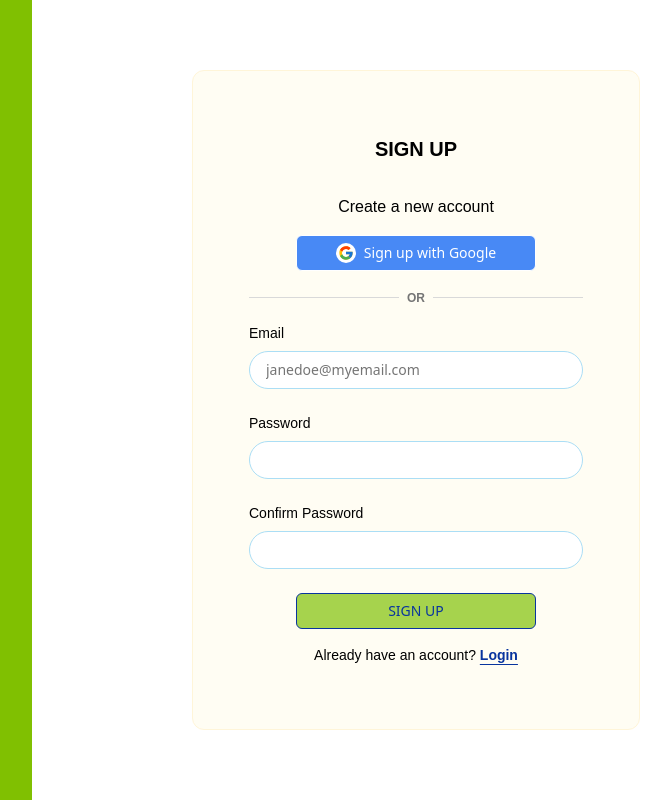
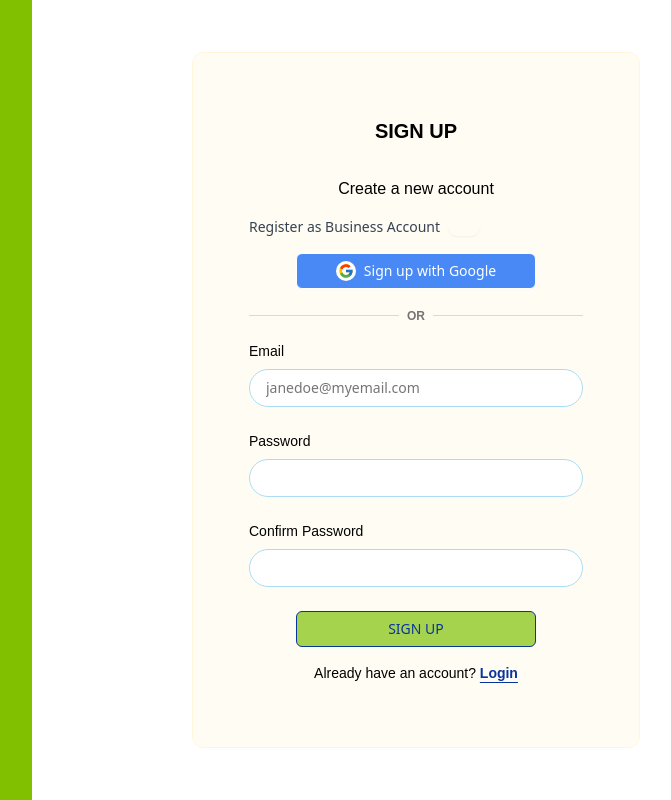
Before and after one commit to ochovhaniuk98/PRJ566NBB-02, a Next.js app in the folder biteclub/: page /sign-up in a window 1280 px wide. Shown: the whole page, without its empty margins (608-1279 px from the left). Built offline with nearby package versions, Linux system fonts and the light colour scheme; a web font is replaced by a local one.

Commit message:
UPDATE: (Comments) for switching logic. Moving Switch to SignUp form.

```diff
--- a/biteclub/src/app/(auth)/account-setup/avatar.jsx
+++ b/biteclub/src/app/(auth)/account-setup/avatar.jsx
@@ -1,6 +1,8 @@
+// TODO: change supabase logic to cloudinary logic for user avatar
+
 'use client'
+
 import React, { useEffect, useState } from 'react'
-// import { createClient } from '@/utils/supabase/client'
 import { createClient } from "@/lib/auth/client";
 import Image from 'next/image'
 
--- a/biteclub/src/app/(auth)/callback/route.js
+++ b/biteclub/src/app/(auth)/callback/route.js
@@ -28,7 +28,7 @@ export async function GET(request) {
   // Check if user has already onboarded
   const hasOnboarded = user.user_metadata?.hasOnboarded === true;
 
-  const target = hasOnboarded ? '/users' : '/account-setup'; //onboarding
+  const target = hasOnboarded ? '/users' : '/account-setup';
 
   const forwardedHost = request.headers.get('x-forwarded-host');
   const isLocalEnv = process.env.NODE_ENV === 'development';
--- a/biteclub/src/components/auth/Sign-up-form.jsx
+++ b/biteclub/src/components/auth/Sign-up-form.jsx
@@ -6,6 +6,7 @@ import { Button } from '@/components/auth/ui/Button';
 import { Card, CardContent, CardDescription, CardHeader, CardTitle } from '@/components/auth/ui/Card';
 import { Input } from '@/components/auth/ui/Input';
 import { Label } from '@/components/auth/ui/Label';
+import { Switch } from '@/components/auth/ui/Switch';
 import Link from 'next/link';
 import { useRouter } from 'next/navigation';
 import { useState } from 'react';
@@ -16,8 +17,19 @@ export function SignUpForm({ className, ...props }) {
   const [repeatPassword, setRepeatPassword] = useState('');
   const [error, setError] = useState(null);
   const [isLoading, setIsLoading] = useState(false);
+  const [userType, setUserType] = useState(false); // Switch: Business Account -> True
   const router = useRouter();
 
+  // TODO:
+  // Connect to MongoDB and Create user schema: Business vs General
+  // This function will be used in the handleSignUp() and handleGoogleLogin() functions, once user click on sign up, the schema will be created and stored to the mongoDB
+  // - If userType is True -> create business user
+  // - If userType is False -> create general user
+
+  // TODO: Remove "Switch" Logic in (auth)/account-form afterwards.
+  // After signup, we retrieve userType from MongoDB, and redirect them to account-setup
+
+  // Supabase Auth
   // Email Sign Up
   const handleSignUp = async e => {
     e.preventDefault();
@@ -35,7 +47,6 @@ export function SignUpForm({ className, ...props }) {
         email,
         password,
         options: {
-          // emailRedirectTo: `${window.location.origin}/onboarding`,
           emailRedirectTo: `${window.location.origin}/callback`,
         },
       });
@@ -46,6 +57,8 @@ export function SignUpForm({ className, ...props }) {
     } finally {
       setIsLoading(false);
     }
+
+    // Use the defined function to CREATE USER IN MONGODB
   };
 
   // Google Sign Up
@@ -74,6 +87,8 @@ export function SignUpForm({ className, ...props }) {
     } finally {
       setIsLoading(false);
     }
+
+    // Use the defined function to CREATE USER IN MONGODB
   };
 
   return (
@@ -90,6 +105,14 @@ export function SignUpForm({ className, ...props }) {
         <CardContent>
           <form onSubmit={handleSignUp}>
             <div className="flex flex-col gap-4">
+
+              <div className="flex items-center gap-2">
+                <label htmlFor="user-role" className="text-sm text-gray-700">
+                  Register as Business Account
+                </label>
+                <Switch id="user-role" checked={userType} onCheckedChange={setUserType} />
+              </div>
+
               <div className="flex flex-col gap-4 items-center">
                 <Button
                   // It's the first button inside the form, browsers might treat it as the default submit button when pressing Enter in a form input.
@@ -180,9 +203,6 @@ export function SignUpForm({ className, ...props }) {
               </div>
               <div className="flex flex-col items-center">
                 {error && <p className="text-sm text-red-500">{error}</p>}
-                {/* <Button type="submit" className="bg-blue-500 hover:bg-blue-700 text-white font-bold py-2 px-4 rounded-full" disabled={isLoading}>
-                {isLoading ? 'Creating an account...' : 'Sign up'}
-              </Button> */}
 
                 {/* Change variant for another button theme */}
                 <Button type="submit" className="w-60" variant="default" disabled={isLoading}>
```
Also changed, not shown: biteclub/src/app/(auth)/account-setup/account-form.jsx (+6 -3 lines), biteclub/src/components/auth/Login-form.jsx (+5 -12 lines).
